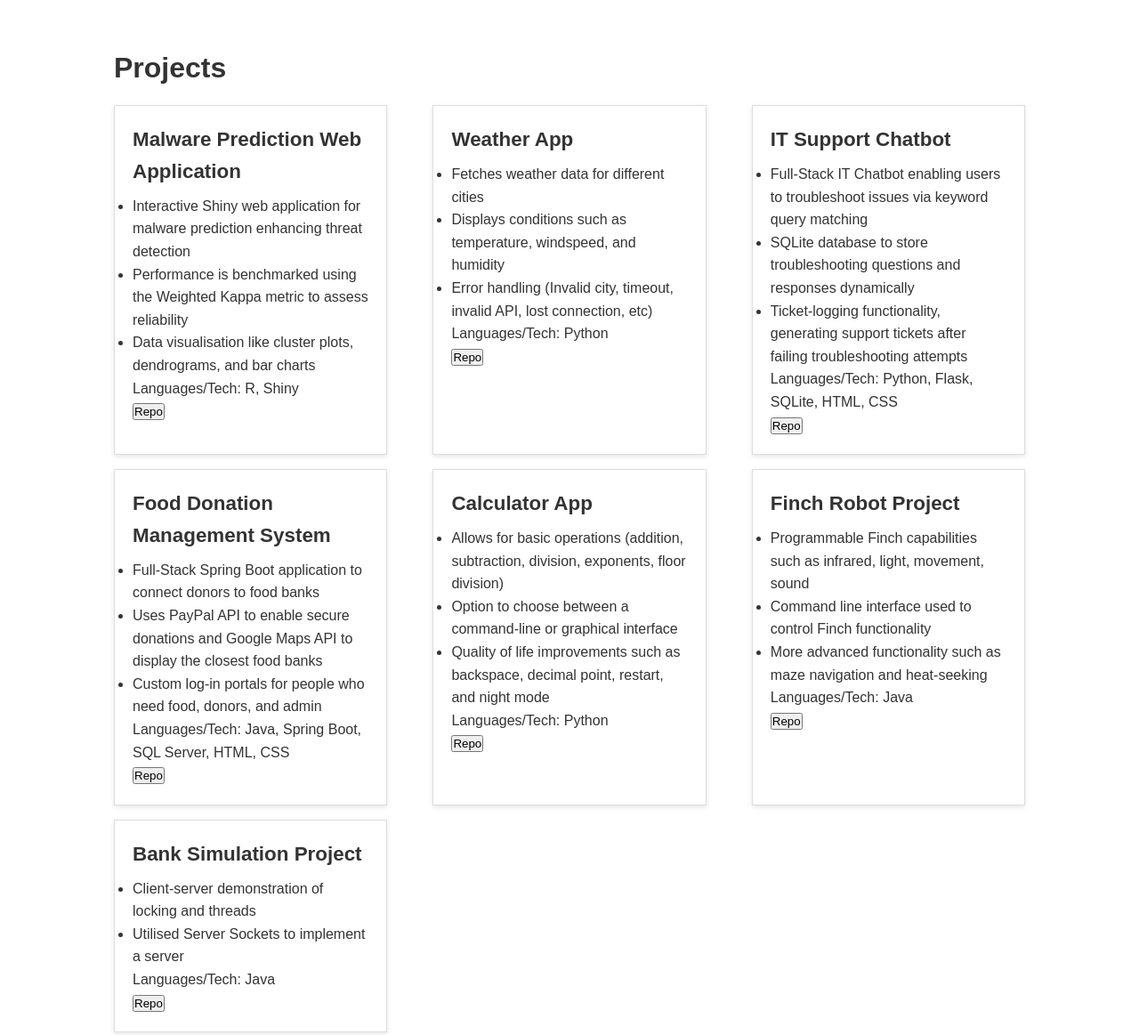
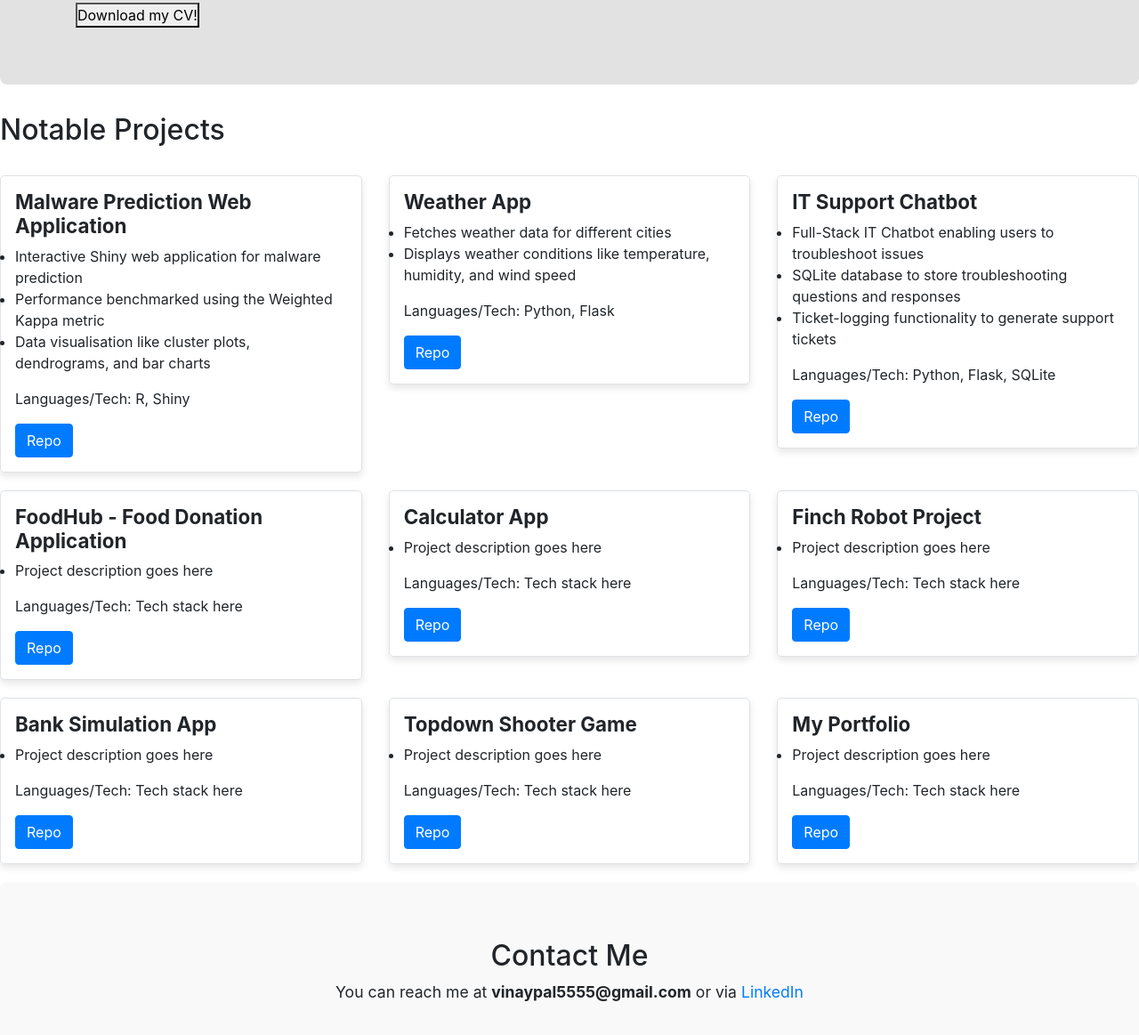
Before and after one commit to VinPal5554/VinPal5554.github.io, a plain HTML site: page index.html in a window 1280 px wide. Shown: the part 843-2006 px from the top of the page at 89% size. Drawn offline with nearby package versions, Linux system fonts and the light colour scheme.

Commit message:
Bootstrap and project section
Made use of bootstrap for better project design. Added links such as stack overflow, linked, github.

```diff
--- a/index.html
+++ b/index.html
@@ -5,7 +5,15 @@
     <meta name="viewport" content="width=device-width, initial-scale=1.0">
     <meta http-equiv="X-UA-Compatible" content="ie=edge">
     <title>Vinay Pal - Portfolio</title>
+
     <link rel="stylesheet" href="styles.css">
+
+    <!-- Bootstrap CSS via CDN -->
+  <link href="https://stackpath.bootstrapcdn.com/bootstrap/4.5.2/css/bootstrap.min.css" rel="stylesheet">
+
+  <!-- Font Awesome CDN for icons -->
+  <link href="https://cdnjs.cloudflare.com/ajax/libs/font-awesome/5.15.3/css/all.min.css" rel="stylesheet">
+
 </head>
 <body>
     <!-- Header Section -->
@@ -13,8 +21,19 @@
 
         <div class="header-container">
             <img src="images/university_picture.jpg" alt="Vinay" class="profile-image">
+
+       <!-- GitHub Icon -->
+        <a href="https://github.com/VinPal5554" target="_blank" class="btn btn-dark"><i class="fab fa-github"></i></a>
+
+        <!-- StackOverflow Icon -->
+        <a href="https://stackoverflow.com/users/17281003/vinay" target="_blank" class="btn btn-warning"><i class="fab fa-stack-overflow"></i></a>
+
+        <!-- LinkedIn Icon -->
+        <a href="https://www.linkedin.com/in/vinay-kirk-pal/" target="_blank" class="btn btn-info"><i class="fab fa-linkedin"></i></a>
+
         <h1>Vinay Kirk Pal</h1>
         </div>
+
 
         <div class="container">
 
@@ -45,94 +64,153 @@
             <p>Databases: Microsoft SQL Server, MySQL, SQLite</p>
             <p>Cloud & DevOps: Microsoft Azure, Active Directory, Microsoft 365</p>
             <p>Version Control/Project Management: Git, GitHub, Jira, Agile</p>
-
+            <br>
+            <a href="documents/Vinay_Kirk_Pal.pdf" download="My_CV"><button type="button">Download my CV!</button></a>
 
         </div>
     </section>
 
     <!-- Projects Section -->
-    <section id="projects" class="section">
-        <div class="container">
-            <h2>Projects</h2>
-            <div class="project-list">
-                <div class="project-card">
-                    <h3>Malware Prediction Web Application</h3>
+
+<h2>Notable Projects</h2>
+<br>
+   <!-- First Row with 3 Project Cards -->
+<div class="row">
+    <div class="col-sm-12 col-md-4 col-lg-4">
+        <div class="project-card p-3 border">
+            <h3><strong>Malware Prediction Web Application</strong></h3>
             <ul>
-                        <li>Interactive Shiny web application for malware prediction enhancing threat detection</li>
-                        <li>Performance is benchmarked using the Weighted Kappa metric to assess reliability</li>
+                <li>Interactive Shiny web application for malware prediction</li>
+                <li>Performance benchmarked using the Weighted Kappa metric</li>
                 <li>Data visualisation like cluster plots, dendrograms, and bar charts</li>
             </ul>
             <p>Languages/Tech: R, Shiny</p>
-                    <button type="button">Repo</button>
+            <a href="https://github.com/VinPal5554/R-Clustering-Dissertation" target="_blank">
+                <button type="button" class="btn btn-primary">Repo</button>
+            </a>
         </div>
-                <div class="project-card">
-                    <h3>Weather App</h3>
+    </div>
+
+    <div class="col-sm-12 col-md-4 col-lg-4">
+        <div class="project-card p-3 border">
+            <h3><strong>Weather App</strong></h3>
             <ul>
                 <li>Fetches weather data for different cities</li>
-                        <li>Displays conditions such as temperature, windspeed, and humidity</li>
-                        <li>Error handling (Invalid city, timeout, invalid API, lost connection, etc)</li>
+                <li>Displays weather conditions like temperature, humidity, and wind speed</li>
             </ul>
-                     <p>Languages/Tech: Python</p>
-                    <button type="button">Repo</button>
+            <p>Languages/Tech: Python, Flask</p>
+            <a href="https://github.com/VinPal5554/weather-app" target="_blank">
+                <button type="button" class="btn btn-primary">Repo</button>
+            </a>
         </div>
-                <div class="project-card">
-                    <h3>IT Support Chatbot</h3>
+    </div>
+
+    <div class="col-sm-12 col-md-4 col-lg-4">
+        <div class="project-card p-3 border">
+            <h3><strong>IT Support Chatbot</strong></h3>
             <ul>
-                        <li>Full-Stack IT Chatbot enabling users to troubleshoot issues via keyword query matching</li>
-                        <li>SQLite database to store troubleshooting questions and responses dynamically</li>
-                        <li>Ticket-logging functionality, generating support tickets after failing troubleshooting attempts</li>
+                <li>Full-Stack IT Chatbot enabling users to troubleshoot issues</li>
+                <li>SQLite database to store troubleshooting questions and responses</li>
+                <li>Ticket-logging functionality to generate support tickets</li>
             </ul>
-                     <p>Languages/Tech: Python, Flask, SQLite, HTML, CSS</p>
-                    <button type="button">Repo</button>
-                </div>
-                <div class="project-card">
-                    <h3>Food Donation Management System</h3>
-                       <ul>
-                        <li>Full-Stack Spring Boot application to connect donors to food banks</li>
-                        <li>Uses PayPal API to enable secure donations and Google Maps API to display the closest food banks</li>
-                        <li>Custom log-in portals for people who need food, donors, and admin</li>
-                    </ul>
-                     <p>Languages/Tech: Java, Spring Boot, SQL Server, HTML, CSS</p>
-                    <button type="button">Repo</button>
-                </div>
-                <div class="project-card">
-                    <h3>Calculator App</h3>
-                       <ul>
-                        <li>Allows for basic operations (addition, subtraction, division, exponents, floor division)</li>
-                        <li>Option to choose between a command-line or graphical interface</li>
-                        <li>Quality of life improvements such as backspace, decimal point, restart, and night mode</li>
-                       </ul>
-                     <p>Languages/Tech: Python</p>
-                    <button type="button">Repo</button>
-                </div>
-                <div class="project-card">
-                    <h3>Finch Robot Project</h3>
-                       <ul>
-                        <li>Programmable Finch capabilities such as infrared, light, movement, sound</li>
-                        <li>Command line interface used to control Finch functionality</li>
-                        <li>More advanced functionality such as maze navigation and heat-seeking</li>
-                       </ul>
-                     <p>Languages/Tech: Java</p>
-                    <button type="button">Repo</button>
-                </div>
-                <div class="project-card">
-                    <h3>Bank Simulation Project</h3>
-                       <ul>
-                        <li>Client-server demonstration of locking and threads</li>
-                        <li>Utilised Server Sockets to implement a server</li>
-                       </ul>
-                     <p>Languages/Tech: Java</p>
-                    <button type="button">Repo</button>
+            <p>Languages/Tech: Python, Flask, SQLite</p>
+            <a href="https://github.com/your-repo-link" target="_blank">
+                <button type="button" class="btn btn-primary">Repo</button>
+            </a>
         </div>
     </div>
 </div>
-    </section>
+
+<!-- Second Row with 3 Project Cards -->
+<div class="row">
+    <div class="col-sm-12 col-md-4 col-lg-4">
+        <div class="project-card p-3 border">
+            <h3><strong>FoodHub - Food Donation Application</strong></h3>
+            <ul>
+                <li>Project description goes here</li>
+            </ul>
+            <p>Languages/Tech: Tech stack here</p>
+            <a href="https://github.com/your-repo-link" target="_blank">
+                <button type="button" class="btn btn-primary">Repo</button>
+            </a>
+        </div>
+    </div>
+
+    <div class="col-sm-12 col-md-4 col-lg-4">
+        <div class="project-card p-3 border">
+            <h3><strong>Calculator App</strong></h3>
+            <ul>
+                <li>Project description goes here</li>
+            </ul>
+            <p>Languages/Tech: Tech stack here</p>
+            <a href="https://github.com/your-repo-link" target="_blank">
+                <button type="button" class="btn btn-primary">Repo</button>
+            </a>
+        </div>
+    </div>
+
+    <div class="col-sm-12 col-md-4 col-lg-4">
+        <div class="project-card p-3 border">
+            <h3><strong>Finch Robot Project</strong></h3>
+            <ul>
+                <li>Project description goes here</li>
+            </ul>
+            <p>Languages/Tech: Tech stack here</p>
+            <a href="https://github.com/your-repo-link" target="_blank">
+                <button type="button" class="btn btn-primary">Repo</button>
+            </a>
+        </div>
+    </div>
+</div>
+
+    <!-- Third Row with 3 Project Cards -->
+<div class="row">
+    <div class="col-sm-12 col-md-4 col-lg-4">
+        <div class="project-card p-3 border">
+            <h3><strong>Bank Simulation App</strong></h3>
+            <ul>
+                <li>Project description goes here</li>
+            </ul>
+            <p>Languages/Tech: Tech stack here</p>
+            <a href="https://github.com/your-repo-link" target="_blank">
+                <button type="button" class="btn btn-primary">Repo</button>
+            </a>
+        </div>
+    </div>
+
+    <div class="col-sm-12 col-md-4 col-lg-4">
+        <div class="project-card p-3 border">
+            <h3><strong>Topdown Shooter Game</strong></h3>
+            <ul>
+                <li>Project description goes here</li>
+            </ul>
+            <p>Languages/Tech: Tech stack here</p>
+            <a href="https://github.com/your-repo-link" target="_blank">
+                <button type="button" class="btn btn-primary">Repo</button>
+            </a>
+        </div>
+    </div>
+
+    <div class="col-sm-12 col-md-4 col-lg-4">
+        <div class="project-card p-3 border">
+            <h3><strong>My Portfolio</strong></h3>
+            <ul>
+                <li>Project description goes here</li>
+            </ul>
+            <p>Languages/Tech: Tech stack here</p>
+            <a href="https://github.com/your-repo-link" target="_blank">
+                <button type="button" class="btn btn-primary">Repo</button>
+            </a>
+        </div>
+    </div>
+</div>
+
 
     <!-- Contact Section -->
     <section id="contact" class="section">
         <div class="container">
             <h2>Contact Me</h2>
-            <p>You can reach me at <strong>vinaypal5555@gmail.com</strong> or via <a href="https://github.com/VinPal5554" target="_blank">LinkedIn</a></p>
+            <p>You can reach me at <strong>vinaypal5555@gmail.com</strong> or via <a href="https://www.linkedin.com/in/vinay-kirk-pal/" target="_blank">LinkedIn</a></p>
         </div>
     </section>
 
--- a/styles.css
+++ b/styles.css
@@ -74,15 +74,6 @@ p {
     flex-wrap: wrap;
 }
 
-.project-card {
-    background-color: #fff;
-    border: 1px solid #ddd;
-    padding: 20px;
-    width: 30%;
-    box-shadow: 0 2px 5px rgba(0, 0, 0, 0.1);
-    margin-bottom: 1rem;
-}
-
 .project-card h3 {
     font-size: 1.4rem;
     margin-bottom: 0.5rem;
@@ -90,6 +81,14 @@ p {
 
 .project-card p {
     font-size: 1rem;
+}
+
+.project-card img {
+    width: 100%;            /* Ensure the image spans the entire width of its container */
+    height: auto;           /* Maintain the aspect ratio */
+    object-fit: cover;      /* Make sure the image covers the area of the container */
+    max-height: 200px;      /* Optional: Limit the height of the image */
+    object-position: center; /* Optionally, center the image if cropping occurs */
 }
 
 /* Contact Section */
@@ -121,3 +120,16 @@ footer {
     border-radius: 50%;
     object-fit: cover;
 }
+
+.project-card {
+    box-shadow: 0 4px 8px rgba(0, 0, 0, 0.1);
+    transition: transform 0.3s ease-in-out;
+    padding: 20px;
+    border: 1px solid #ddd;
+    border-radius: 5px;
+    margin-bottom: 20px;
+}
+
+.project-card:hover {
+    transform: translateY(-10px);
+}
```
Also changed, not shown: images/calculator_app_sc1.PNG (added), images/foodhub_sc_1.PNG (added), images/weather_app_sc1.PNG (added), 1 other file. Lines whose indentation alone changed are shown as unchanged.
